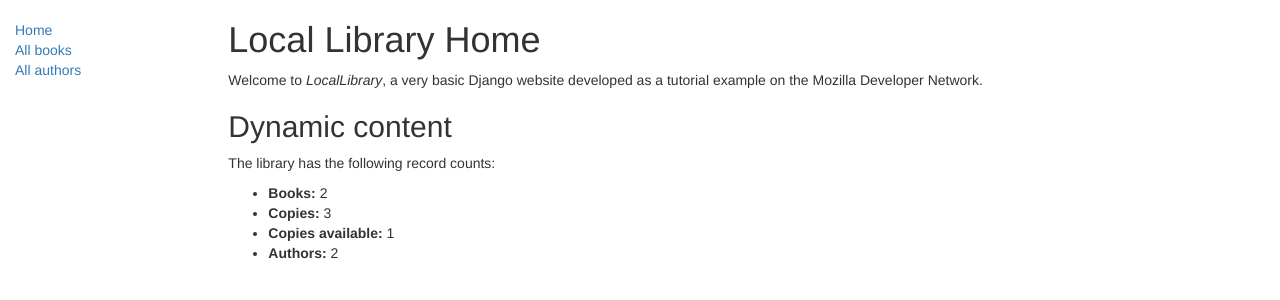
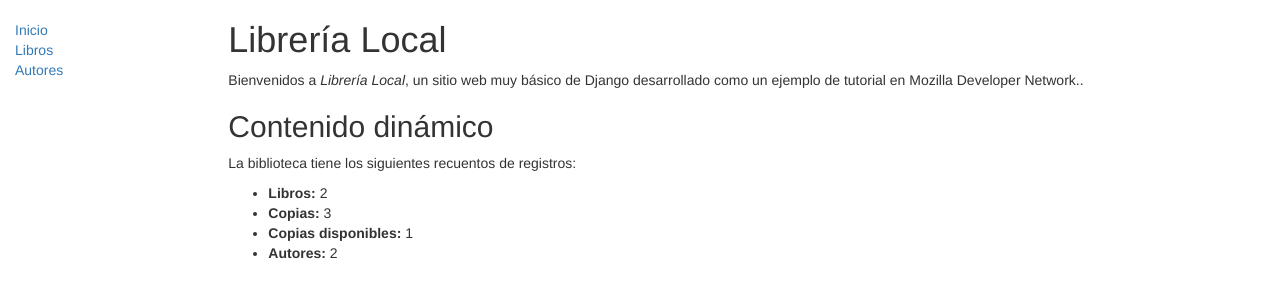
Before and after one commit to SamYuyita/Libreria.django, a Django app: page /catalog/ in a window 1280 px wide. Shown: the top 300 px of the page. Run offline with Django 4.2, Linux system fonts and the light colour scheme; data comes from the database, SQL or seed files in the repository; both versions use the stored data as it was after the commit; some libraries are stand-ins or nearby versions.

Commit message:
Vista autores e idioma página

```diff
--- a/catalog/templates/base_generic.html
+++ b/catalog/templates/base_generic.html
@@ -2,7 +2,7 @@
 <html lang="en">
 <head>
 
-  {% block title %}<title>Local Library</title>{% endblock %}
+  {% block title %}<title>Librería Local</title>{% endblock %}
   <meta charset="utf-8">
   <meta name="viewport" content="width=device-width, initial-scale=1">
   <link rel="stylesheet" href="https://maxcdn.bootstrapcdn.com/bootstrap/3.3.7/css/bootstrap.min.css">
@@ -22,9 +22,9 @@
       <div class="col-sm-2">
       {% block sidebar %}
       <ul class="sidebar-nav">
-          <li><a href="{% url 'index' %}">Home</a></li>
-          <li><a href="{% url 'books' %}">All books</a></li>
-          <li><a href="">All authors</a></li>
+          <li><a href="{% url 'index' %}">Inicio</a></li>
+          <li><a href="{% url 'books' %}">Libros</a></li>
+          <li><a href="{% url 'authors' %}">Autores</a></li>
       </ul>
      {% endblock %}
       </div>
--- a/catalog/templates/catalog/book_detail.html
+++ b/catalog/templates/catalog/book_detail.html
@@ -3,7 +3,7 @@
 {% block content %}
   <h1>Title: {{ book.title }}</h1>
 
-  <p><strong>Autor:</strong> <a href="">{{ book.author }}</a></p> <!-- enlace de detalle del autor aún no definido -->
+  <p><strong>Autor:</strong> <a href="{% url 'author-detail' book.author.pk %}">{{ book.author }}</a></p> <!-- enlace de detalle del autor aún no definido -->
   <p><strong>Resumen:</strong> {{ book.summary }}</p>
   <p><strong>ISBN:</strong> {{ book.isbn }}</p>
   <p><strong>Idioma:</strong> {{ book.language }}</p>
--- a/catalog/templates/index.html
+++ b/catalog/templates/index.html
@@ -1,18 +1,18 @@
 {% extends "base_generic.html" %}
 
 {% block content %}
-<h1>Local Library Home</h1>
+<h1>Librería Local</h1>
 
-  <p>Welcome to <em>LocalLibrary</em>, a very basic Django website developed as a tutorial example on the Mozilla Developer Network.</p>
+  <p>Bienvenidos a <em>Librería Local</em>, un sitio web muy básico de Django desarrollado como un ejemplo de tutorial en Mozilla Developer Network..</p>
 
-<h2>Dynamic content</h2>
+<h2>Contenido dinámico</h2>
 
-  <p>The library has the following record counts:</p>
+  <p>La biblioteca tiene los siguientes recuentos de registros:</p>
   <ul>
-    <li><strong>Books:</strong> {{ num_books }}</li>
-    <li><strong>Copies:</strong> {{ num_instances }}</li>
-    <li><strong>Copies available:</strong> {{ num_instances_available }}</li>
-    <li><strong>Authors:</strong> {{ num_authors }}</li>
+    <li><strong>Libros:</strong> {{ num_books }}</li>
+    <li><strong>Copias:</strong> {{ num_instances }}</li>
+    <li><strong>Copias disponibles:</strong> {{ num_instances_available }}</li>
+    <li><strong>Autores:</strong> {{ num_authors }}</li>
   </ul>
 
 {% endblock %}
--- a/catalog/urls.py
+++ b/catalog/urls.py
@@ -8,4 +8,6 @@ urlpatterns = [
     path('', views.index, name='index'),
     path('books/', views.BookListView.as_view(), name='books'),
     path('book/<int:pk>', views.BookDetailView.as_view(), name='book-detail'),
+    path('authors/', views.AuthorListView.as_view(), name='authors'),
+    path('author/<int:pk>', views.AuthorDetailView.as_view(), name='author-detail'),
 ]
--- a/catalog/views.py
+++ b/catalog/views.py
@@ -35,3 +35,19 @@ class BookListView(generic.ListView):
 class BookDetailView(generic.DetailView):
     model = Book
     paginate_by = 10
+
+class AuthorListView(generic.ListView):
+    model = Author
+    context_object_name = 'my_author_list'   # su propio nombre para la lista como variable de plantilla
+    template_name = 'author_list.html'  # Especifique su propio nombre/ubicación de plantilla
+    def get_context_data(self, **kwargs):
+        author_list = Author.objects.all()
+        # Call the base implementation first to get the context
+        context = super(AuthorListView, self).get_context_data(**kwargs)
+        # Create any data and add it to the context
+        context = {'author_list':author_list}
+        return context
+
+class AuthorDetailView(generic.DetailView):
+    model = Author
+    paginate_by = 10
```
Also changed, not shown: catalog/templates/author_list.html (added, +20 -0 lines), catalog/templates/catalog/author_detail.html (added, +19 -0 lines), db.sqlite3.
